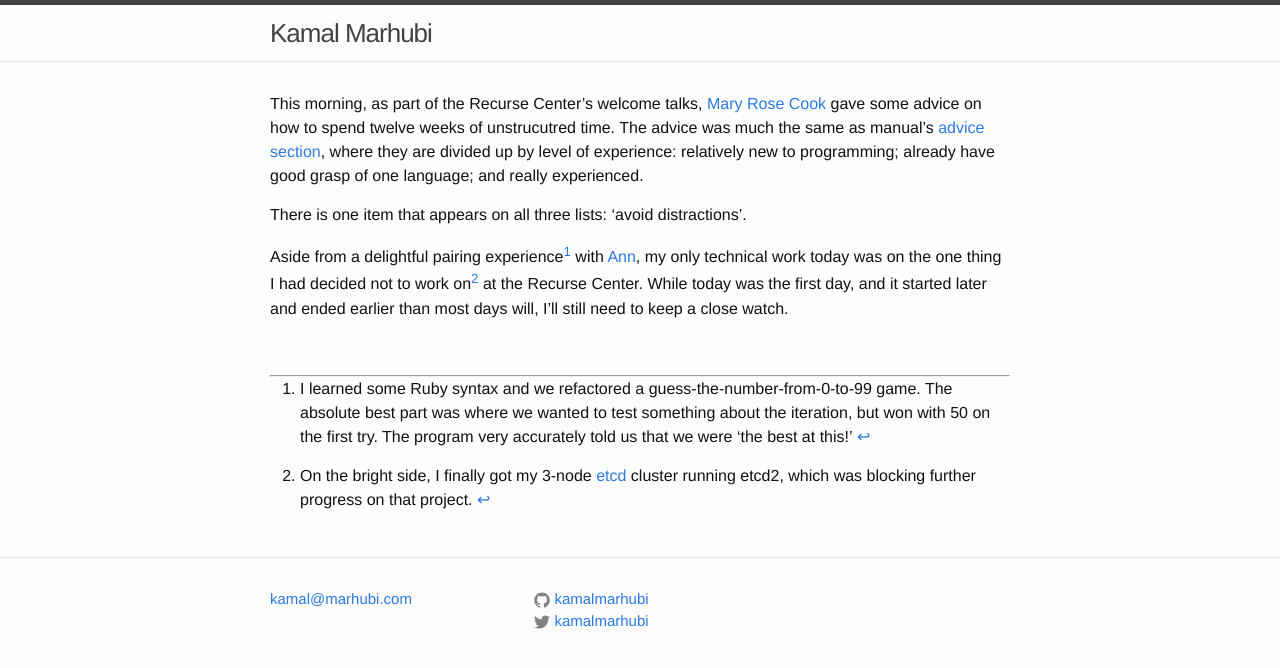
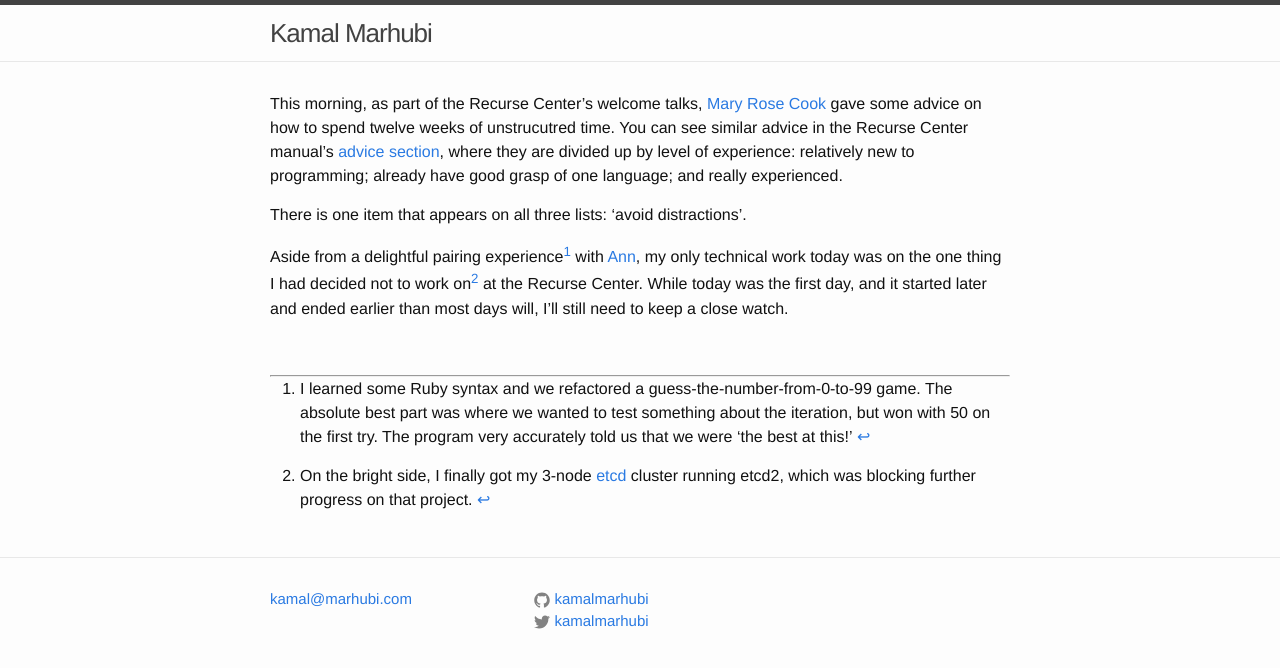
Before and after one commit to kamalmarhubi/website, a Jekyll site: the page built from _posts/2015-05-26-avoiding-distractions.markdown, in a window 1280 px wide. Shown: the top 668 px of the page. Built offline with Jekyll 4.4.1, drawn with Linux system fonts in a browser that asks for light colours.

Commit message:
Reword advice section citation

```diff
--- a/_posts/2015-05-26-avoiding-distractions.markdown
+++ b/_posts/2015-05-26-avoiding-distractions.markdown
@@ -6,9 +6,10 @@ type: post
 
 This morning, as part of the Recurse Center's welcome talks, [Mary Rose
 Cook][mary] gave some advice on how to spend twelve weeks of unstrucutred time.
-The advice was much the same as manual's [advice section][rc-advice], where
-they are divided up by level of experience: relatively new to programming;
-already have good grasp of one language; and really experienced.
+You can see similar advice in the Recurse Center  manual's [advice
+section][rc-advice], where they are divided up by level of experience:
+relatively new to programming; already have good grasp of one language; and
+really experienced.
 
 There is one item that appears on all three lists: ‘avoid distractions’.
 
```
